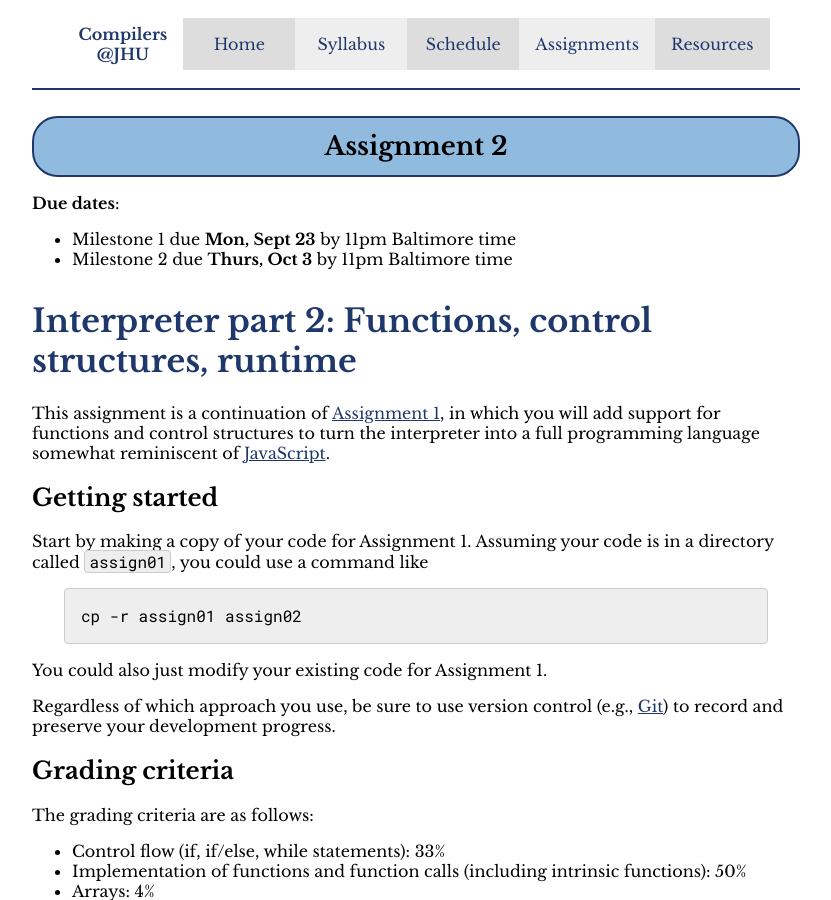
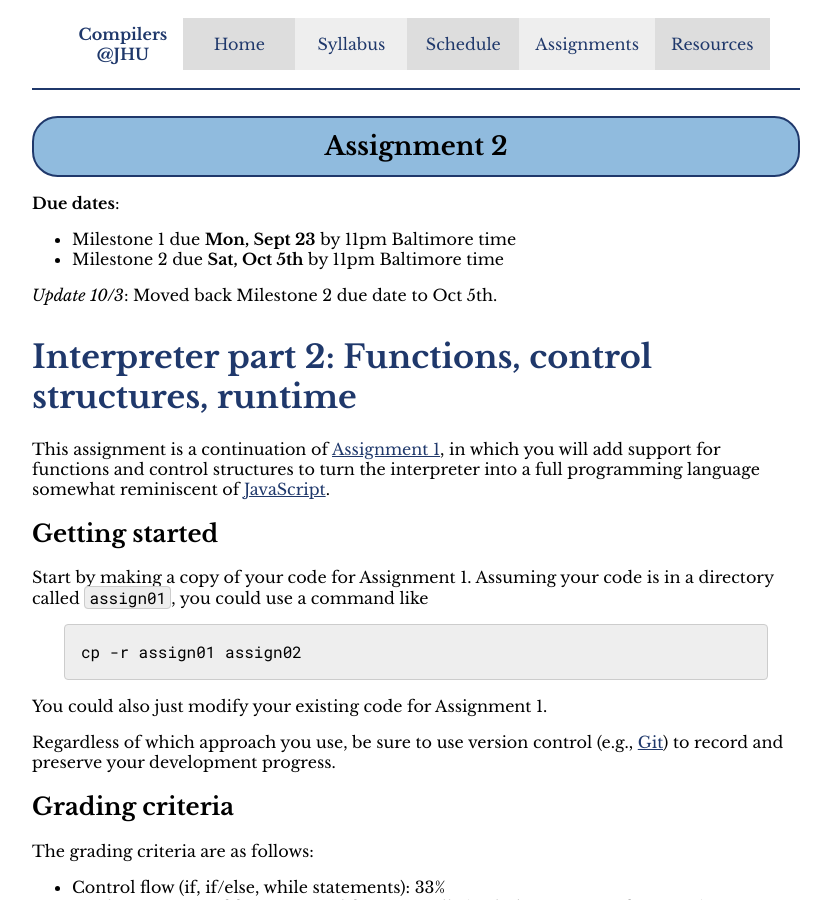
Before and after one commit to jhucompilers/fall2024, a Jekyll site: the page built from assign/assign02.md, in a window 1280 px wide and 900 px high. Shown: the whole window, without its empty margins (224-1055 px from the left). Built offline with Jekyll 4.4.1, drawn with Linux system fonts in a browser that asks for light colours.

Commit message:
update for extension of A2MS2 due date to 10/5

```diff
--- a/assign/assign02.md
+++ b/assign/assign02.md
@@ -6,7 +6,9 @@ title: "Assignment 2"
 **Due dates**:
 
 * Milestone 1 due **Mon, Sept 23** by 11pm Baltimore time
-* Milestone 2 due **Thurs, Oct 3** by 11pm Baltimore time
+* Milestone 2 due **Sat, Oct 5th** by 11pm Baltimore time
+
+*Update 10/3*: Moved back Milestone 2 due date to Oct 5th.
 
 # Interpreter part 2: Functions, control structures, runtime
 
```
Also changed, not shown: assignments.md (+1 -1 lines), index.md (+2 -0 lines).
